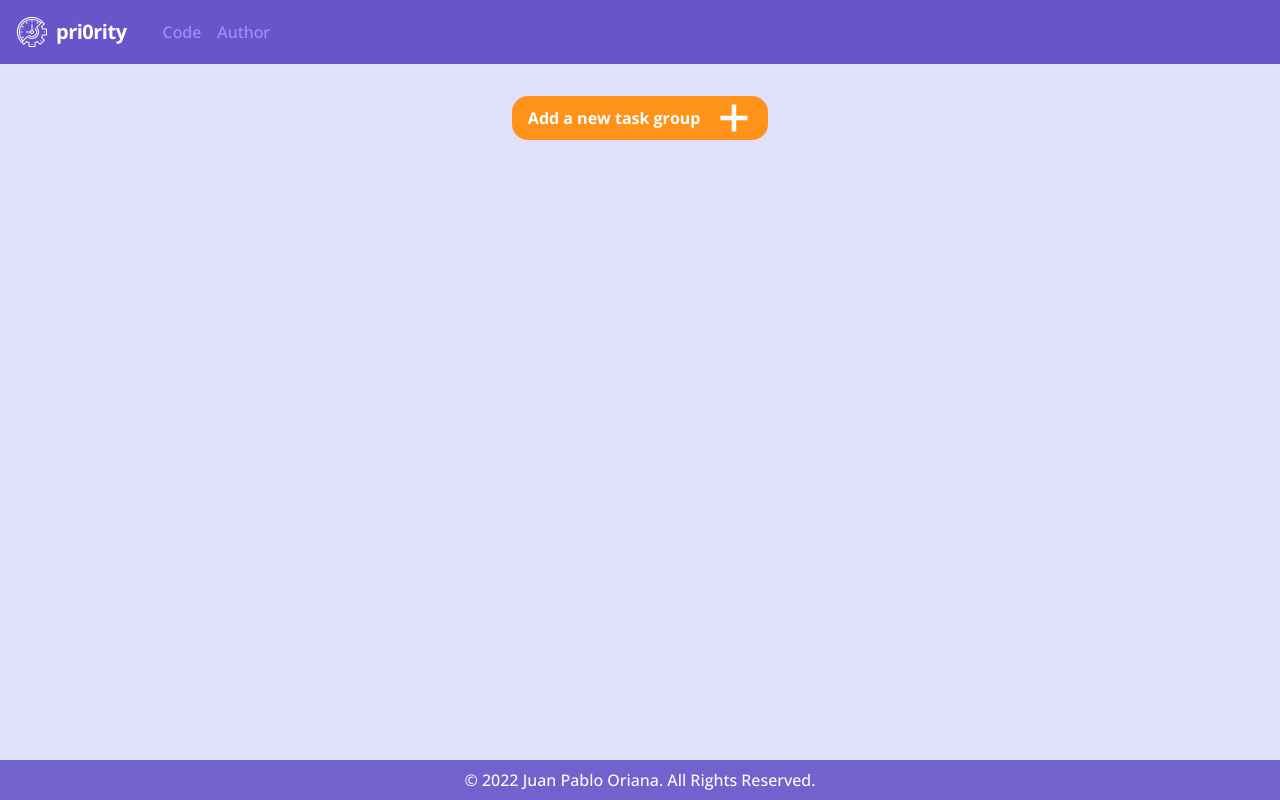
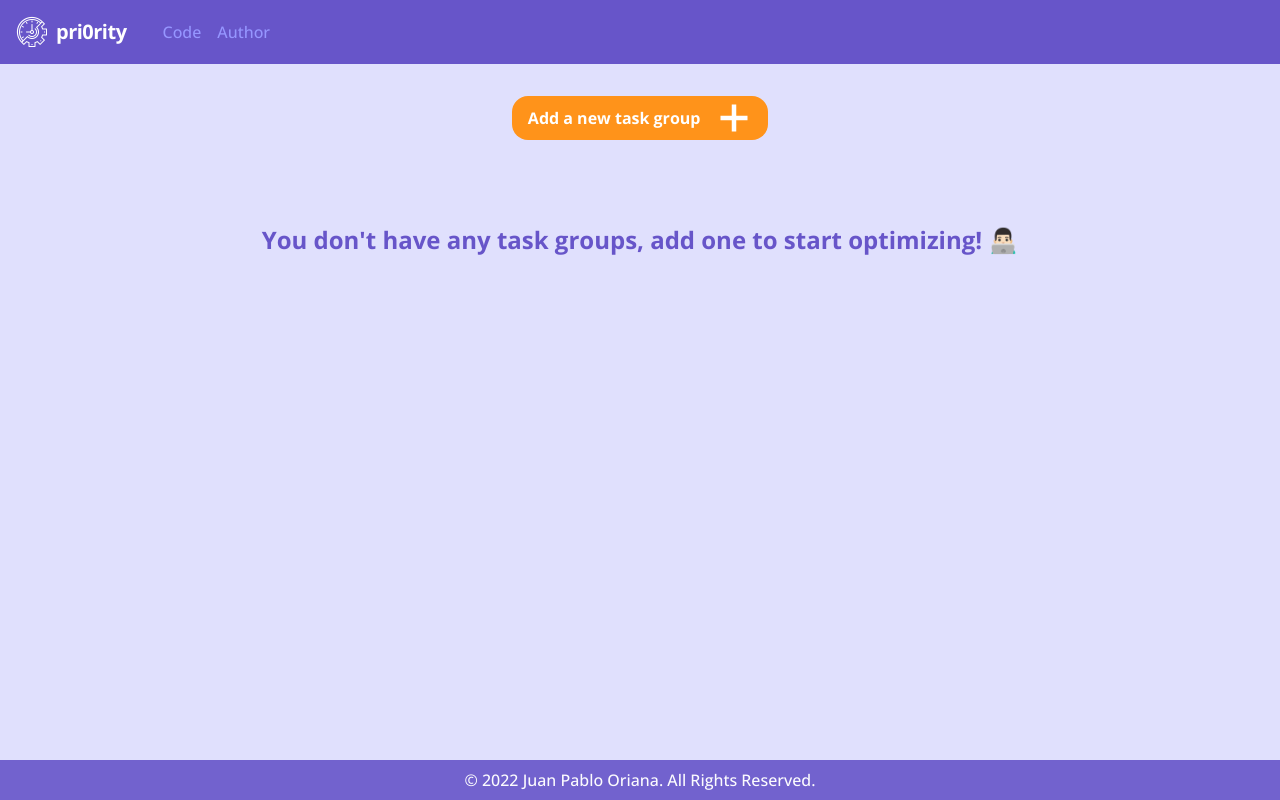
Before and after one commit to JuanOriana/pri0rity, a React (Create React App) app: page / in a window 1280 px wide. Built offline with nearby package versions, Linux system fonts and the light colour scheme.

Commit message:
No task group msg

```diff
--- a/src/pages/App.js
+++ b/src/pages/App.js
@@ -41,6 +41,11 @@ function App() {
               />
             ))}
           </div>
+          {taskLists.length === 0 && (
+            <h2 className="self-center text-2xl font-bold text-brand-main text-center p-3 pt-10 ">
+              You don't have any task groups, add one to start optimizing! 👨🏻‍💻️
+            </h2>
+          )}
         </div>
 
         {/*MODAL*/}
@@ -123,6 +128,7 @@ function App() {
                 Exit
               </button>
               <button
+                disabled={newName === ""}
                 className="bg-brand-main w-20 rounded-xl p-2 disabled:opacity-75 disabled:text-gray
                 hover:bg-brand-light ease-in-out duration-150"
                 onClick={() => {
```
